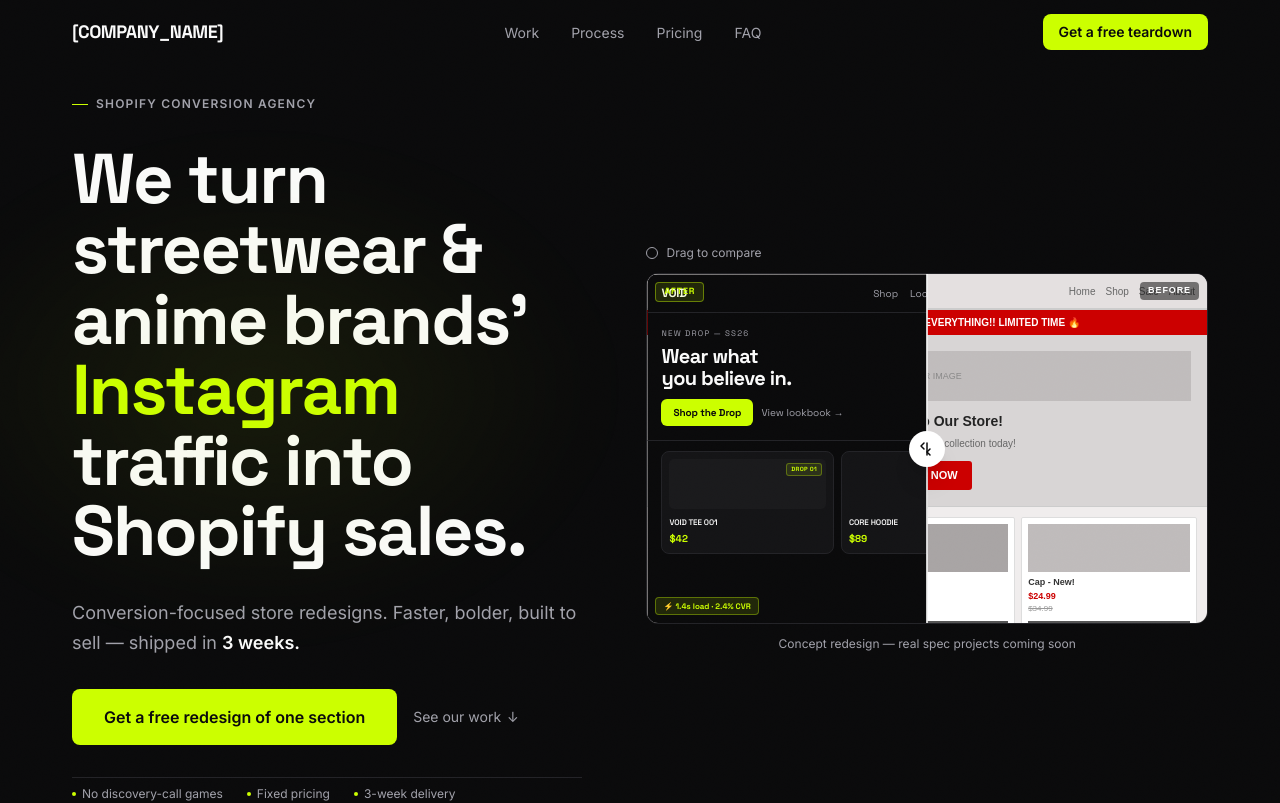
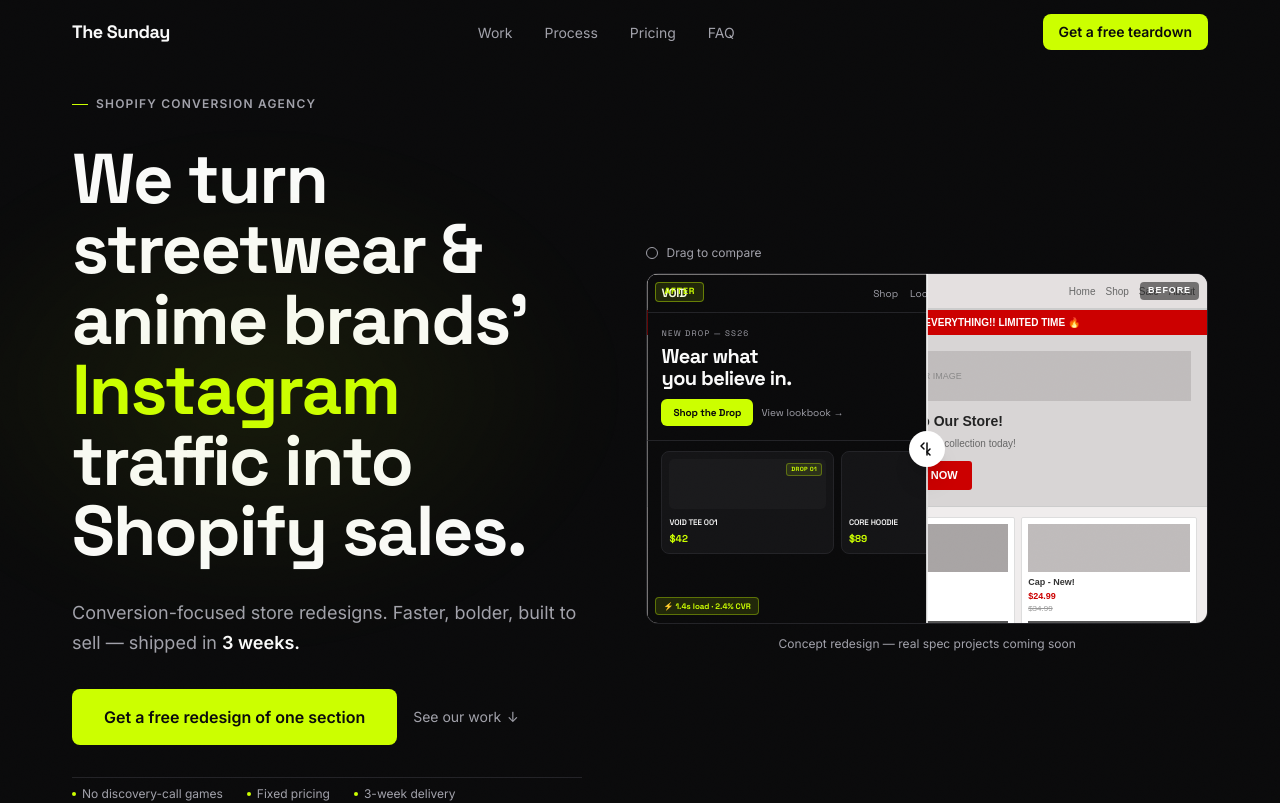
Before and after one commit to JonyMohmmad/the-sunday, a Next.js app: page / in a window 1280 px wide. Shown: the top 803 px of the page. Built offline with nearby package versions, Linux system fonts and the light colour scheme.

Commit message:
Set company name to The Sunday in nav and footer
Co-Authored-By: Claude Sonnet 4.6 <noreply@anthropic.com>

```diff
--- a/components/sections/Footer.tsx
+++ b/components/sections/Footer.tsx
@@ -12,9 +12,9 @@ export default function Footer() {
             <Link
               href="/"
               className="font-display text-base font-bold text-primary hover:text-accent transition-colors duration-150"
-              aria-label="[COMPANY_NAME] — Home"
+              aria-label="The Sunday — Home"
             >
-              [COMPANY_NAME]
+              The Sunday
             </Link>
             <p className="text-xs text-muted mt-1">
               Shopify conversion redesigns for fashion DTC brands.
@@ -63,7 +63,7 @@ export default function Footer() {
 
         <div className="mt-8 pt-6 border-t border-[#232327] flex flex-col sm:flex-row items-start sm:items-center justify-between gap-2">
           <p className="text-xs text-muted">
-            © {new Date().getFullYear()} [COMPANY_NAME]. All rights reserved.
+            © {new Date().getFullYear()} The Sunday. All rights reserved.
           </p>
           <p className="text-xs text-muted">
             Built by engineers, for brands that move fast.
--- a/components/sections/Nav.tsx
+++ b/components/sections/Nav.tsx
@@ -50,9 +50,9 @@ export default function Nav() {
             <Link
               href="/"
               className="font-display text-lg font-bold tracking-tight text-primary hover:text-accent transition-colors duration-150"
-              aria-label="[COMPANY_NAME] — Home"
+              aria-label="The Sunday — Home"
             >
-              [COMPANY_NAME]
+              The Sunday
             </Link>
 
             {/* Desktop links */}
```
